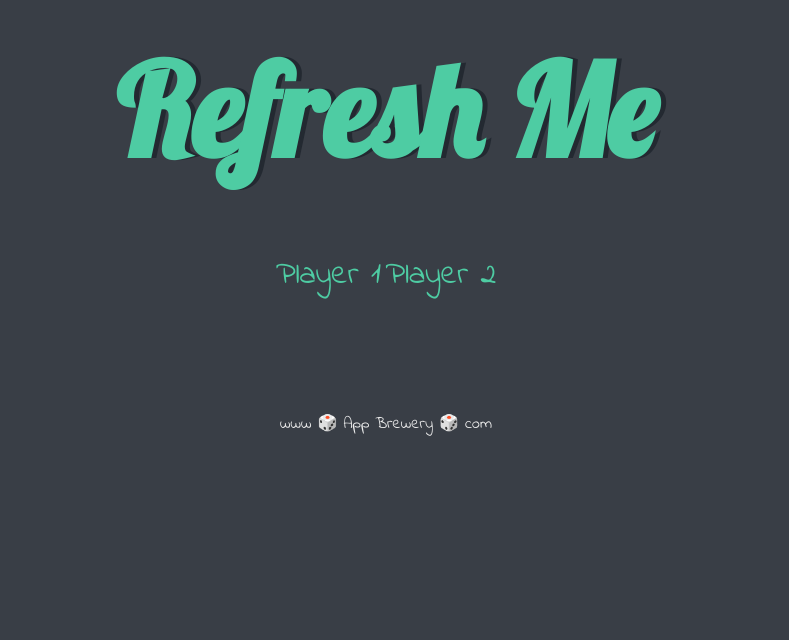
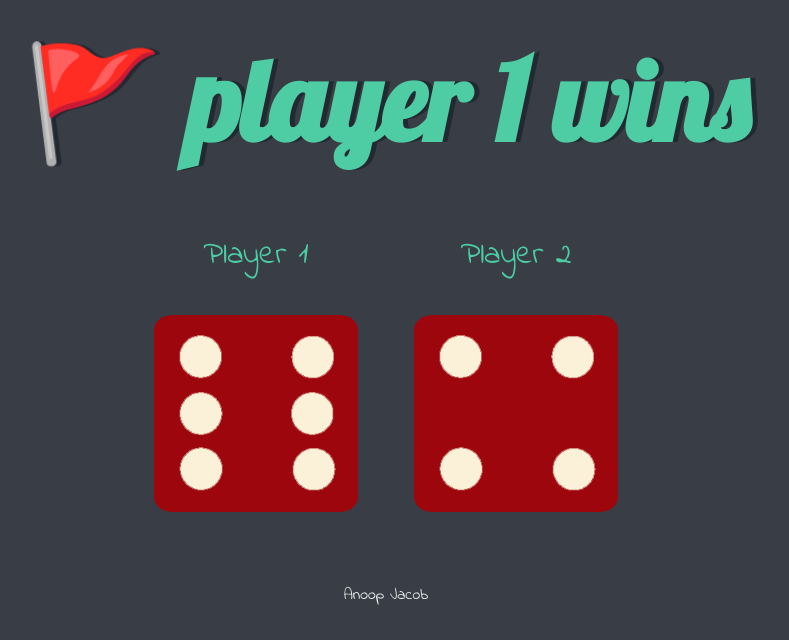
Before and after one commit to anoopjakob/dice_game, a plain HTML site: page dicee.html in a window 1280 px wide. Shown: the whole page, without its empty margins (254-1043 px from the left). Drawn offline with Linux system fonts and the light colour scheme.

Commit message:
dice game final commit

```diff
--- a/dicee.html
+++ b/dicee.html
@@ -1,12 +1,15 @@
 <!DOCTYPE html>
 <html lang="en" dir="ltr">
+
 <head>
   <meta charset="utf-8">
   <title>Dicee</title>
   <link rel="stylesheet" href="styles.css">
   <link href="https://fonts.googleapis.com/css?family=Indie+Flower|Lobster" rel="stylesheet">
+  <script src="https://kit.fontawesome.com/yourcode.js"></script>
 
 </head>
+
 <body>
 
   <div class="container">
@@ -14,20 +17,21 @@
 
     <div class="dice">
       <p>Player 1</p>
-        <img class="img1" src="">
+      <img class="img1" src="images/dice6.png">
     </div>
 
     <div class="dice">
       <p>Player 2</p>
-        <img class="img2" src="">
+      <img class="img2" src="images/dice6.png">
     </div>
 
   </div>
 
-
+  <script src="index.js" charset="utf-8"></script>
 </body>
 
 <footer>
-    www 🎲 App Brewery 🎲 com
+  Anoop Jacob
 </footer>
+
 </html>
--- /dev/null
+++ b/index.js
@@ -0,0 +1,19 @@
+var randomNumber1 = Math.floor(Math.random()*6) +1;
+var imageDest1 = "images/"+"dice"+ randomNumber1+ ".png";
+document.querySelector("body > div > div:nth-child(2) > img").setAttribute("src",imageDest1);
+
+var randomNumber2 = Math.floor(Math.random()*6) +1;
+var imageDest2 = "images/"+"dice"+ randomNumber2+ ".png";
+document.querySelector("body > div > div:nth-child(3) > img").setAttribute("src",imageDest2);
+
+// document.querySelector("body > div > h1")
+
+if(randomNumber1>randomNumber2){
+  document.querySelector("body > div > h1").innerHTML="🚩 player 1 wins";
+}
+else if(randomNumber1<randomNumber2){
+  document.querySelector("body > div > h1").innerHTML=" Player 2 Wins! 🚩";
+}
+else{
+  document.querySelector("body > div > h1").innerHTML=" Draw!";
+}
--- a/styles.css
+++ b/styles.css
@@ -18,7 +18,7 @@ h1 {
   margin: 30px;
   font-family: 'Lobster', cursive;
   text-shadow: 5px 0 #232931;
-  font-size: 8rem;
+  font-size: 7rem;
   color: #4ECCA3;
 }
 
```
Lines whose indentation alone changed are shown as unchanged.
